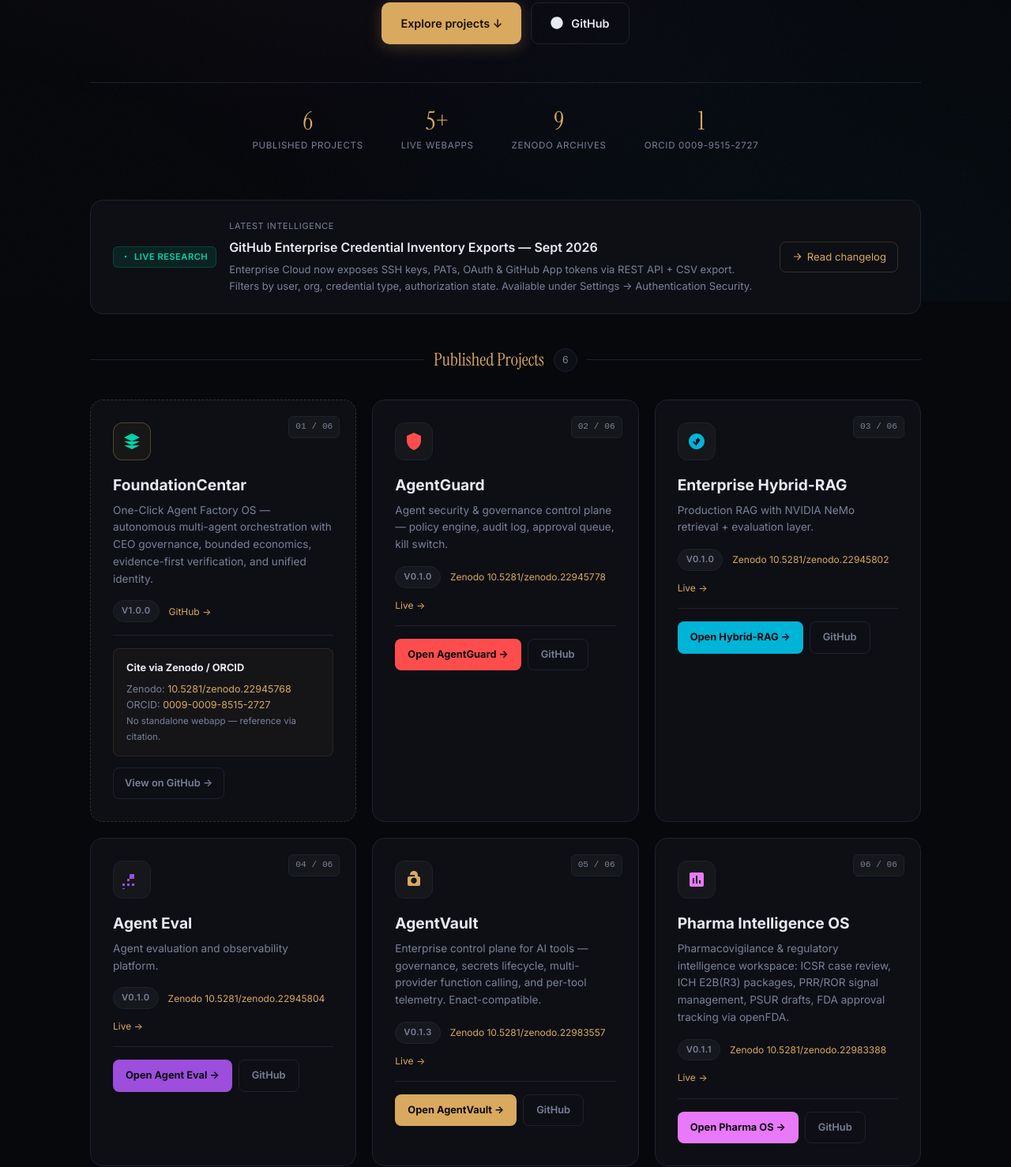
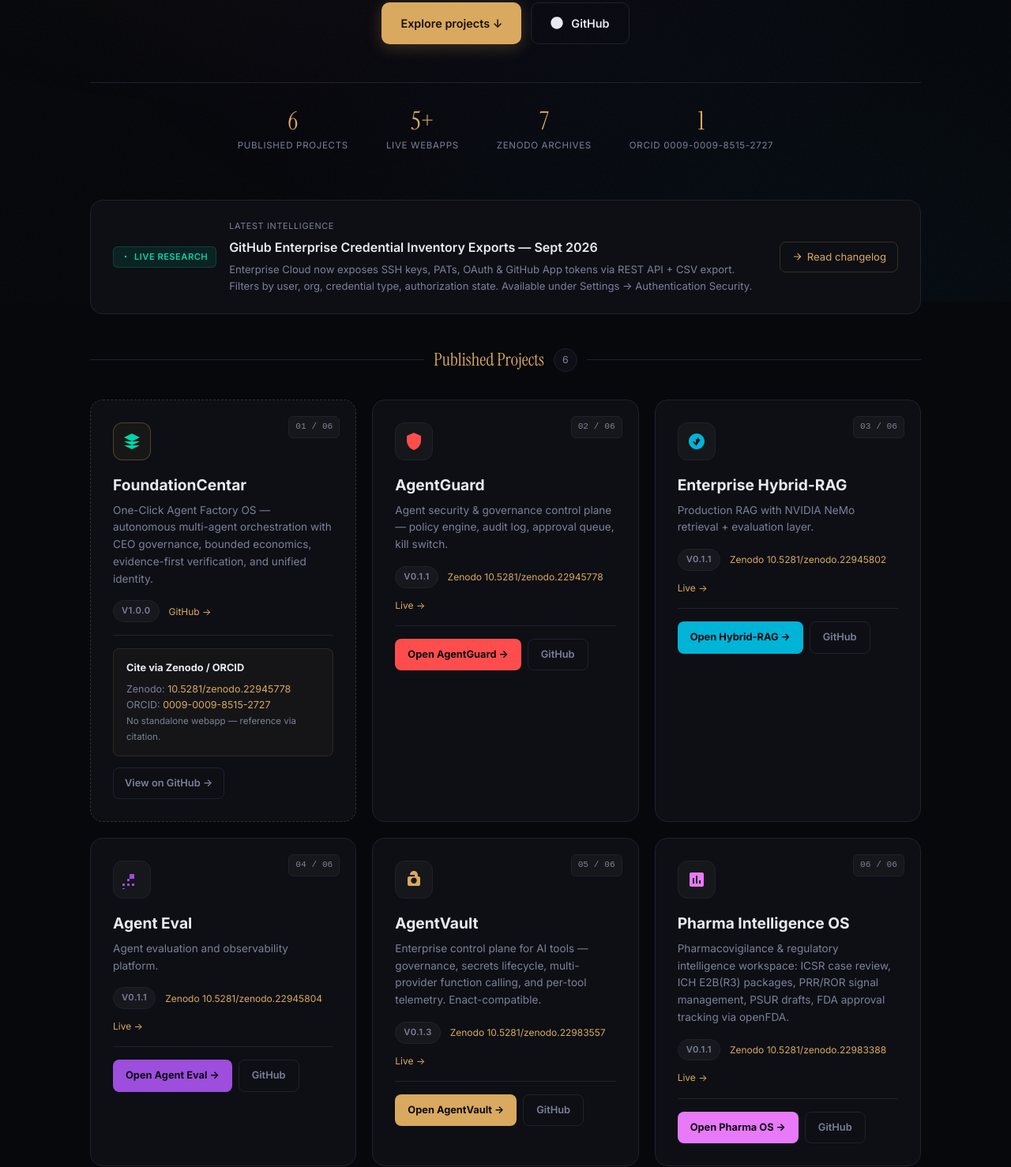
Before and after one commit to we-do-care-global/we-do-care-global, a plain HTML site: page docs/index.html in a window 1280 px wide. Shown: the part 418-1896 px from the top of the page at 79% size. Drawn offline with Linux system fonts and the light colour scheme.

Commit message:
fix: update Zenodo count to 7, fix FoundationCentar DOI to 22945778

```diff
--- a/docs/index.html
+++ b/docs/index.html
@@ -567,12 +567,12 @@ GitHub
 <div class="stat-label">Live Webapps</div>
 </div>
 <div class="stat">
-<div class="stat-num">9</div>
+<div class="stat-num">7</div>
 <div class="stat-label">Zenodo Archives</div>
 </div>
 <div class="stat">
 <div class="stat-num">1</div>
-<div class="stat-label">ORCID 0009-9515-2727</div>
+<div class="stat-label">ORCID 0009-0009-8515-2727</div>
 </div>
 </div>
 </header>
@@ -618,7 +618,7 @@ Read changelog
 </div>
 <div class="cite-block">
 <strong>Cite via Zenodo / ORCID</strong>
-Zenodo: <a href="https://doi.org/10.5281/zenodo.22945768" target="_blank" rel="noopener">10.5281/zenodo.22945768</a><br>
+Zenodo: <a href="https://doi.org/10.5281/zenodo.22945778" target="_blank" rel="noopener">10.5281/zenodo.22945778</a><br>
 ORCID: <a href="https://orcid.org/0009-0009-8515-2727" target="_blank" rel="noopener">0009-0009-8515-2727</a><br>
 <span style="color:var(--muted);font-size:.72rem">No standalone webapp — reference via citation.</span>
 </div>
@@ -635,7 +635,7 @@ ORCID: <a href="https://orcid.org/0009-0009-8515-2727" target="_blank" rel="noop
 <h4>AgentGuard</h4>
 <p class="tagline">Agent security & governance control plane — policy engine, audit log, approval queue, kill switch.</p>
 <div class="project-meta-row">
-<span class="badge">v0.1.0</span>
+<span class="badge">v0.1.1</span>
 <a href="https://doi.org/10.5281/zenodo.22945778" target="_blank" rel="noopener">Zenodo 10.5281/zenodo.22945778</a>
 <a href="https://we-do-care-global.github.io/agentguard/" target="_blank" rel="noopener">Live →</a>
 </div>
@@ -653,7 +653,7 @@ ORCID: <a href="https://orcid.org/0009-0009-8515-2727" target="_blank" rel="noop
 <h4>Enterprise Hybrid-RAG</h4>
 <p class="tagline">Production RAG with NVIDIA NeMo retrieval + evaluation layer.</p>
 <div class="project-meta-row">
-<span class="badge">v0.1.0</span>
+<span class="badge">v0.1.1</span>
 <a href="https://doi.org/10.5281/zenodo.22945802" target="_blank" rel="noopener">Zenodo 10.5281/zenodo.22945802</a>
 <a href="https://we-do-care-global.github.io/enterprise-hybrid-rag/" target="_blank" rel="noopener">Live →</a>
 </div>
@@ -671,7 +671,7 @@ ORCID: <a href="https://orcid.org/0009-0009-8515-2727" target="_blank" rel="noop
 <h4>Agent Eval</h4>
 <p class="tagline">Agent evaluation and observability platform.</p>
 <div class="project-meta-row">
-<span class="badge">v0.1.0</span>
+<span class="badge">v0.1.1</span>
 <a href="https://doi.org/10.5281/zenodo.22945804" target="_blank" rel="noopener">Zenodo 10.5281/zenodo.22945804</a>
 <a href="https://we-do-care-global.github.io/agent-eval/" target="_blank" rel="noopener">Live →</a>
 </div>
```
